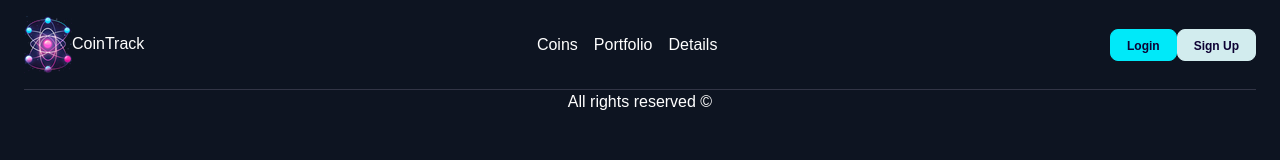
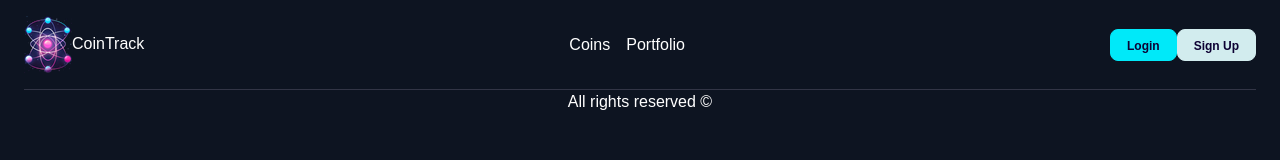
Before and after one commit to HrsHristov/coin-tracker, a React (Vite) app in the folder client/: page / in a window 1280 px wide. Shown: the top 160 px of the page. Built offline with nearby package versions, Linux system fonts and the light colour scheme.

Commit message:
Remove details dummy page from navigation

```diff
--- a/client/src/components/Navigation/Navigation.jsx
+++ b/client/src/components/Navigation/Navigation.jsx
@@ -13,9 +13,6 @@ export default function Navigation() {
             <Link to="/portfolio" className="header-nav__link">
                 Portfolio
             </Link>
-            <Link to="/details" className="header-nav__link">
-                Details
-            </Link>
         </nav>
     );
 }
```
